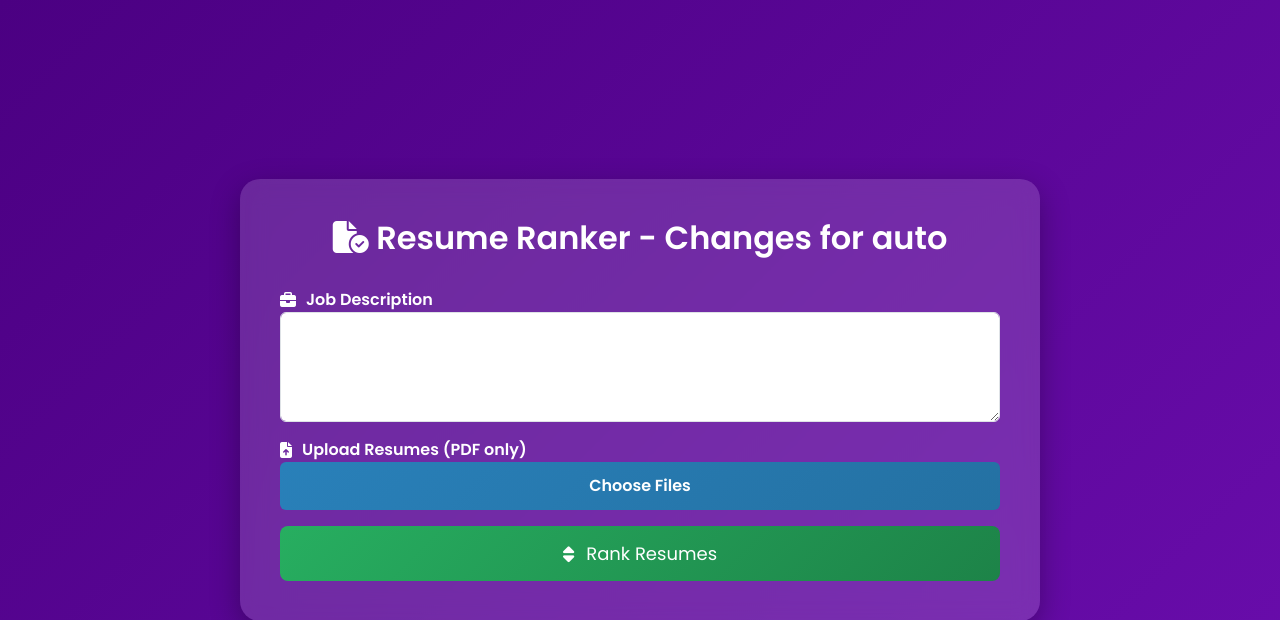
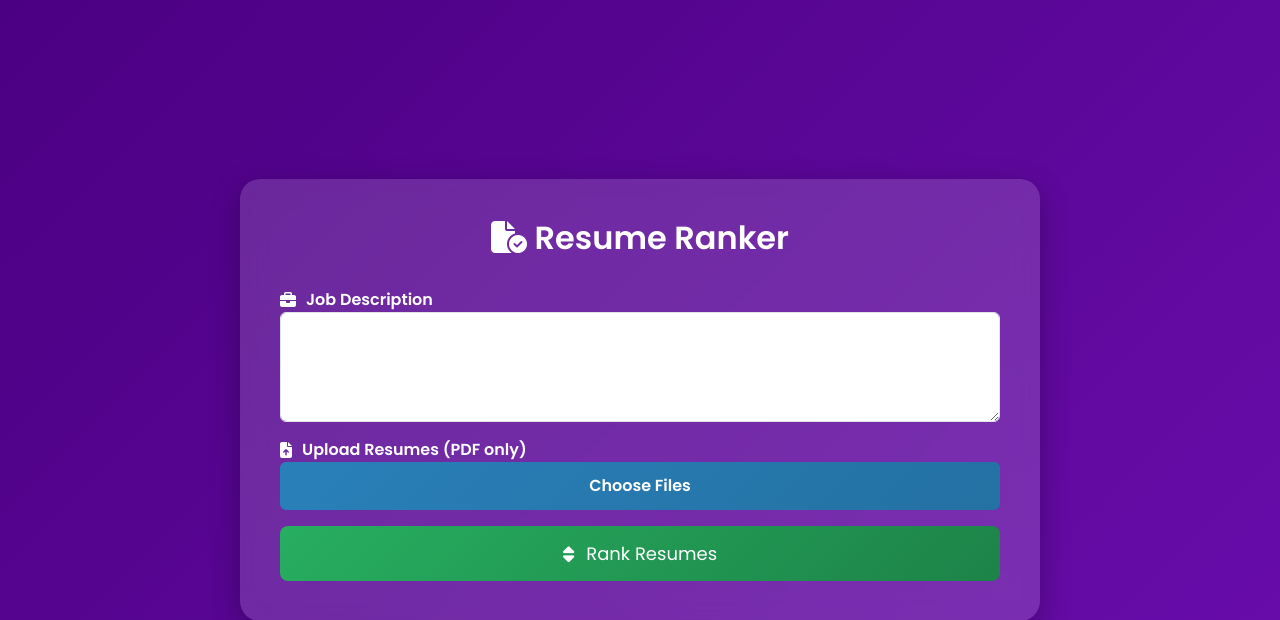
Before and after one commit to agha-abrar/Resume-Ranking, a Flask app: page / in a window 1280 px wide. Shown: the top 620 px of the page. Run offline with Flask 3, Linux system fonts and the light colour scheme; parts of the project's set-up code (start-up, migrations or seed data) failed here and were passed over.

Commit message:
test for ci

```diff
--- a/templates/dashboard.html
+++ b/templates/dashboard.html
@@ -112,7 +112,7 @@
 </head>
 <body>
     <div class="dashboard-container">
-        <h2><i class="fas fa-file-circle-check"></i> Resume Ranker - Changes for auto</h2>
+        <h2><i class="fas fa-file-circle-check"></i> Resume Ranker</h2>
 
         <form action="/" method="post" enctype="multipart/form-data" class="mt-4">
             <div class="mb-3">
```
